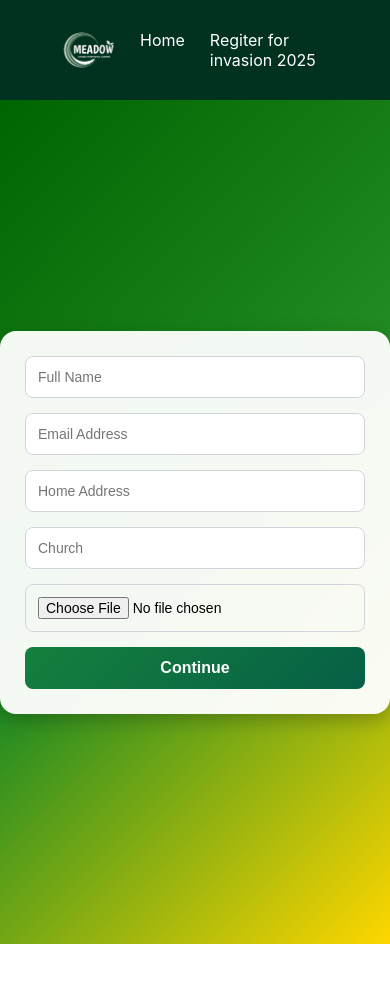
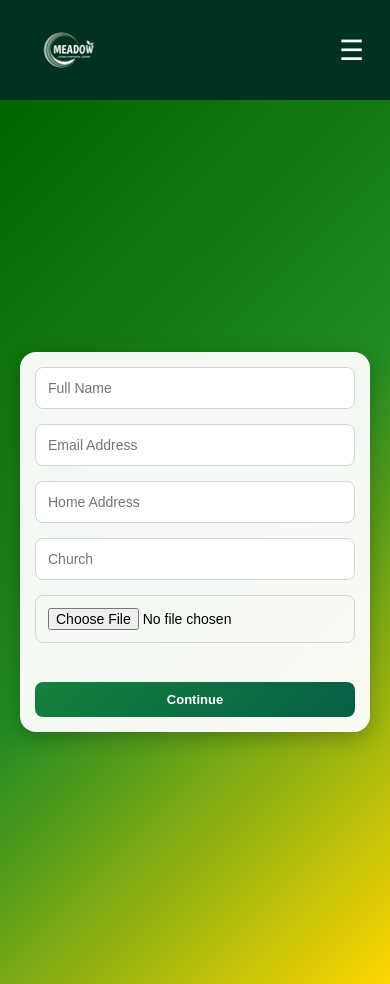
Before and after one commit to Adesojisouljay/meadow, a React (Create React App) app: page /register-invasion in a window 390 px wide. Before the commit the page ends 944 px from the top, so only its background shows below. Built offline with nearby package versions, Linux system fonts and the light colour scheme; the HTML template or start-up script is replaced by a standard one.

Commit message:
responsiveness

```diff
--- a/src/App.css
+++ b/src/App.css
@@ -7,13 +7,20 @@ a{
 }
 
 .btn {
-  background: linear-gradient(135deg, #006400, #228B22, #FFD700);
-  color: white;
+  margin-top: 1.5rem;
+  background-color: #d4af37;
+  color: #2e7d32;
+  font-weight: 600;
+  padding: 0.75rem 1.5rem;
   border: none;
-  padding: 12px 24px;
-  font-size: 16px;
-  font-weight: bold;
-  border-radius: 8px;
+  border-radius: 12px;
   cursor: pointer;
-  transition: transform 0.2s ease, box-shadow 0.2s ease;
+  transition: background 0.3s ease;
+
+  /* Responsiveness fix */
+  white-space: normal;   /* allow wrapping */
+  word-wrap: break-word; /* break long words if needed */
+  text-align: center;    /* center multiline text */
+  display: inline-block;
+  max-width: 100%;       /* never overflow container */
 }
--- a/src/components/nav/NavBar.jsx
+++ b/src/components/nav/NavBar.jsx
@@ -1,19 +1,49 @@
-import React from "react";
-import { Link } from "react-router-dom"; // ✅ Import Link
+import React, { useState, useEffect, useRef } from "react";
+import { Link } from "react-router-dom";
 import "./index.css";
 import whiteLogo from "../../assets/whiteLogo.png";
 
 const Navbar = () => {
+  const [isOpen, setIsOpen] = useState(false);
+  const navRef = useRef(null);
+
+  useEffect(() => {
+    const handleClickOutside = (event) => {
+      if (navRef.current && !navRef.current.contains(event.target)) {
+        setIsOpen(false);
+      }
+    };
+
+    if (isOpen) {
+      document.addEventListener("mousedown", handleClickOutside);
+    } else {
+      document.removeEventListener("mousedown", handleClickOutside);
+    }
+
+    return () => {
+      document.removeEventListener("mousedown", handleClickOutside);
+    };
+  }, [isOpen]);
+
   return (
-    <nav className="navbar">
+    <nav className="navbar" ref={navRef}>
       <img className="meadow-logo" src={whiteLogo} alt="Logo" />
 
-      <ul className="navbar-links">
-        <li><Link to="/">Home</Link></li>
-        <li><Link to="/register-invasion">Regiter for invasion 2025</Link></li>
-        {/* <li><Link to="/about">About</Link></li>
-        <li><Link to="/events">Events</Link></li>
-        <li><Link to="/contact">Contact</Link></li> */}
+      {/* Hamburger button */}
+      <button
+        className="menu-toggle"
+        onClick={() => setIsOpen(!isOpen)}
+        aria-label="Toggle menu"
+      >
+        ☰
+      </button>
+
+      <ul className={`navbar-links ${isOpen ? "open" : ""}`}>
+        <li><Link to="/" onClick={() => setIsOpen(false)}>Home</Link></li>
+        <li><Link to="/register-invasion" onClick={() => setIsOpen(false)}>Register for Invasion 2025</Link></li>
+        {/* <li><Link to="/about" onClick={() => setIsOpen(false)}>About</Link></li>
+        <li><Link to="/events" onClick={() => setIsOpen(false)}>Events</Link></li>
+        <li><Link to="/contact" onClick={() => setIsOpen(false)}>Contact</Link></li> */}
       </ul>
     </nav>
   );
--- a/src/components/nav/index.css
+++ b/src/components/nav/index.css
@@ -1,20 +1,21 @@
-/* Navbar Styles */
+/* Navbar base */
 .navbar {
     display: flex;
     justify-content: space-between;
     align-items: center;
-    background: #013220; /* deep green */
-    padding: 0 40px;
+    background: #013220;
+    padding: 0 20px;
     color: #fff;
     position: sticky;
     top: 0;
     z-index: 1000;
   }
 
-  .meadow-logo{
+  .meadow-logo {
     width: 100px;
   }
 
+  /* Links (desktop) */
   .navbar-links {
     list-style: none;
     display: flex;
@@ -31,5 +32,38 @@
   }
 
   .navbar-links li a:hover {
-    color: #FFD700; /* gold hover */
+    color: #FFD700;
   }
+
+  /* Hamburger hidden by default (desktop) */
+  .menu-toggle {
+    display: none;
+    font-size: 28px;
+    background: none;
+    border: none;
+    color: #fff;
+    cursor: pointer;
+  }
+
+  /* Mobile styles */
+  @media (max-width: 768px) {
+    .menu-toggle {
+      display: block;
+    }
+
+    .navbar-links {
+      position: absolute;
+      top: 60px;
+      right: 0;
+      background: #013220;
+      flex-direction: column;
+      gap: 15px;
+      width: 200px;
+      padding: 1rem;
+      display: none;
+    }
+
+    .navbar-links.open {
+      display: flex;
+    }
+  }
--- a/src/index.css
+++ b/src/index.css
@@ -1,5 +1,8 @@
-body {
+html, body {
   margin: 0;
+  padding: 0;
+  overflow-x: hidden; /* 🚫 Prevent horizontal scroll */
+  width: 100%;
   font-family: -apple-system, BlinkMacSystemFont, 'Segoe UI', 'Roboto', 'Oxygen',
     'Ubuntu', 'Cantarell', 'Fira Sans', 'Droid Sans', 'Helvetica Neue',
     sans-serif;
--- a/src/pages/landing/index.css
+++ b/src/pages/landing/index.css
@@ -98,3 +98,51 @@
     text-align: center;
     font-size: 0.9rem;
   }
+
+
+  /* Hero Section Responsiveness */
+.title {
+    font-size: 3rem;
+  }
+
+  .subtitle {
+    font-size: 1.25rem;
+  }
+
+  @media (max-width: 768px) {
+    .title {
+      font-size: 2.2rem;
+    }
+    .subtitle {
+      font-size: 1rem;
+    }
+    .btn {
+      font-size: 0.9rem;
+      padding: 0.6rem 1.2rem;
+    }
+  }
+
+  @media (max-width: 480px) {
+    .title {
+      font-size: 1.8rem;
+    }
+    .subtitle {
+      font-size: 0.9rem;
+    }
+    .btn {
+      font-size: 0.85rem;
+      padding: 0.5rem 1rem;
+    }
+    .info-section {
+      grid-template-columns: 1fr; /* force single column on small screens */
+    }
+    .about {
+      padding: 2rem 1rem;
+    }
+    .about-title {
+      font-size: 1.5rem;
+    }
+    .about p {
+      font-size: 0.95rem;
+    }
+  }
--- a/src/pages/register-invasion/RegisterInvasion.jsx
+++ b/src/pages/register-invasion/RegisterInvasion.jsx
@@ -252,11 +252,13 @@ logo.onload = () => {
             style={{ display: isGenerated ? "flex" : "none" }}
           >
             <canvas
-              ref={canvasRef}
-              width={600}
-              height={400}
-              className="canvas-box"
+                ref={canvasRef}
+                width={600}
+                height={400}
+                className="canvas-box"
+                style={{ width: "100%", height: "auto" }} // responsive scaling
             />
+
             <div style={{ display: "flex", gap: 10 }}>
               <button onClick={download} className="btn">
                 Download Image
--- a/src/pages/register-invasion/index.css
+++ b/src/pages/register-invasion/index.css
@@ -5,12 +5,11 @@
     min-height: 100vh;
     font-family: 'Segoe UI', Tahoma, Geneva, Verdana, sans-serif;
 
-    /* Gradient background */
     background: linear-gradient(135deg, #006400, #228B22, #FFD700);
 
-    /* Prevent scroll */
-    overflow: hidden;
-    padding: 0; /* remove extra padding */
+    /* allow scroll if content is taller than screen */
+    overflow-y: auto;
+    padding: 20px;
   }
 
   /* Form styling */
@@ -18,15 +17,14 @@
     display: flex;
     flex-direction: column;
     gap: 15px;
-    width: 350px;
+    width: 100%;
+    max-width: 350px;
 
-    /* White card look */
     background: rgba(255, 255, 255, 0.95);
     padding: 25px;
     border-radius: 16px;
     box-shadow: 0 6px 20px rgba(0, 0, 0, 0.25);
 
-    /* Prevent overflow inside viewport */
     max-height: 90vh;
     overflow-y: auto;
   }
@@ -42,7 +40,6 @@
     outline: none;
   }
 
-  /* Inputs focus */
   .certificate-form input:focus {
     border-color: #15803d;
     box-shadow: 0 0 0 3px rgba(21, 128, 61, 0.3);
@@ -68,7 +65,6 @@
     transform: translateY(-2px);
   }
 
-
   .certificate-step2 {
     display: flex;
     justify-content: center;
@@ -88,7 +84,9 @@
     padding: 30px;
     border-radius: 16px;
     box-shadow: 0 6px 20px rgba(0, 0, 0, 0.25);
-    width: 400px;
+
+    width: 100%;
+    max-width: 400px;
     max-height: 90vh;
   }
 
@@ -122,4 +120,57 @@
     border: 2px solid #15803d;
     border-radius: 12px;
     max-width: 100%;
+    width: 100%;
+    height: auto; /* scale properly */
   }
+
+  /* ===================== */
+  /* Responsive Breakpoints */
+  /* ===================== */
+  @media (max-width: 768px) {
+    .certificate-form,
+    .preview-card,
+    .canvas-card {
+      max-width: 90%;
+      padding: 20px;
+    }
+
+    .dp-frame {
+      width: 110px;
+      height: 110px;
+    }
+
+    .certificate-form button,
+    .certificate-step2 .btn {
+      font-size: 14px;
+      padding: 10px;
+    }
+  }
+
+  @media (max-width: 480px) {
+    .certificate-form,
+    .preview-card,
+    .canvas-card {
+      max-width: 100%;
+      padding: 15px;
+    }
+
+    .certificate-form input,
+    .certificate-form button {
+      font-size: 13px;
+      padding: 10px;
+    }
+
+    .dp-frame {
+      width: 90px;
+      height: 90px;
+    }
+
+    .dp-placeholder {
+      font-size: 14px;
+    }
+
+    .canvas-box {
+      border-width: 1px;
+    }
+  }
```
